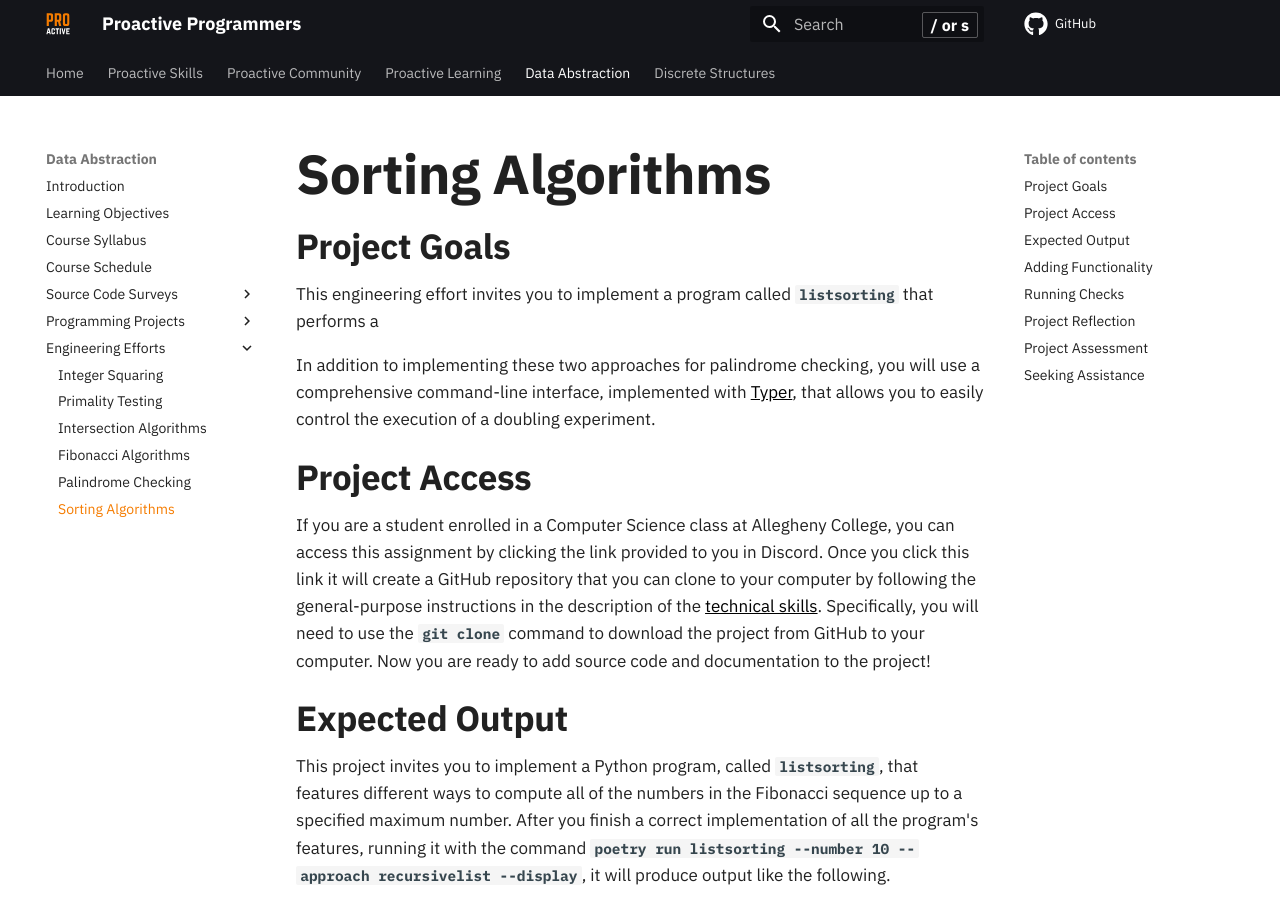
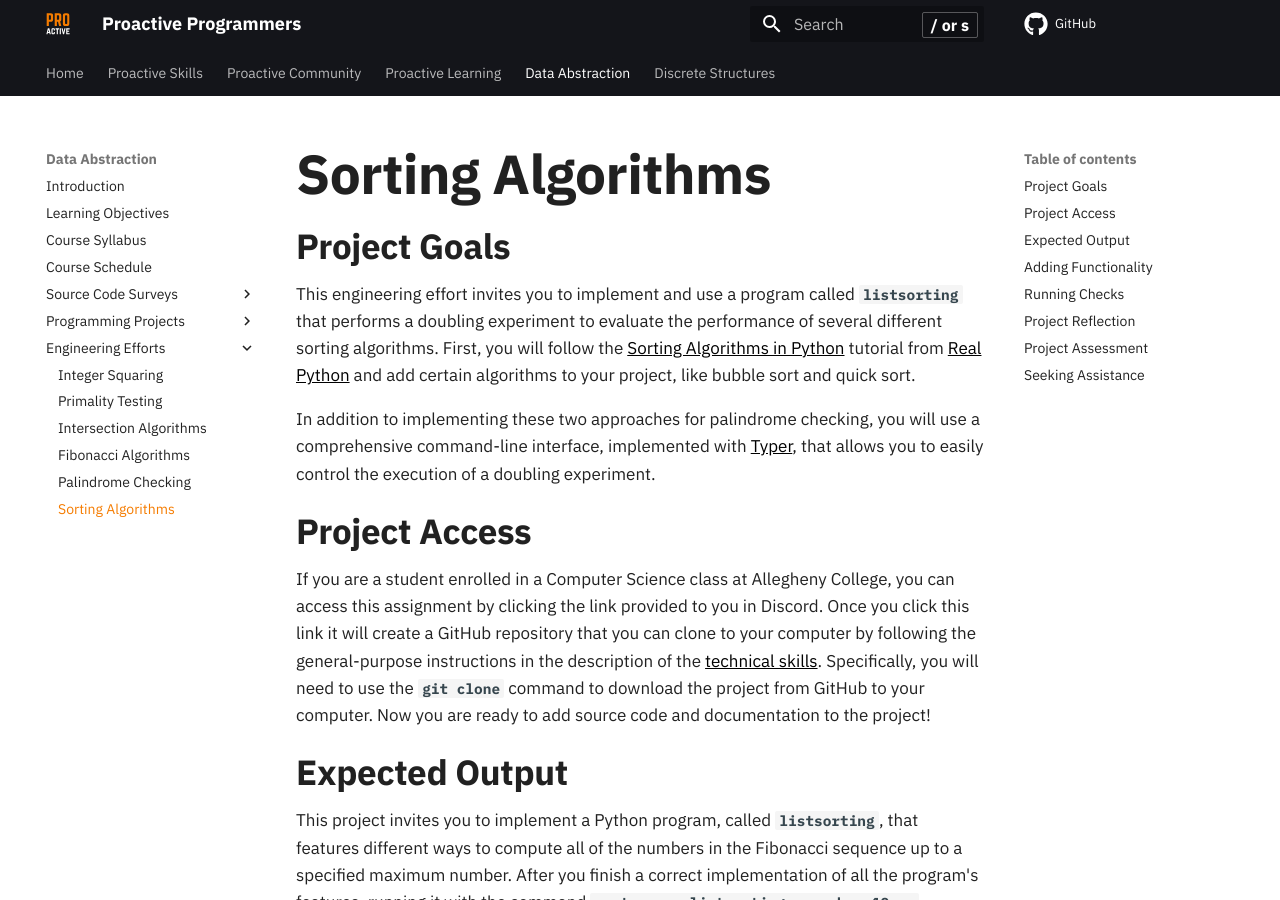
Before and after one commit to ProactiveProgrammers/www.proactiveprogrammers.com, an MkDocs documentation site: the page built from docs/data-abstraction/engineering-efforts/sorting-algorithms.md, in a window 1280 px wide and 900 px high. Built offline with MkDocs 1.6.1 and Material for MkDocs 9.7.7, drawn with Linux system fonts in a browser that asks for light colours; comment, search, counter and statistics services are not loaded.

Commit message:
feat: Revise content in the introduction in the sorting-algorithms.

```diff
--- a/docs/data-abstraction/engineering-efforts/sorting-algorithms.md
+++ b/docs/data-abstraction/engineering-efforts/sorting-algorithms.md
@@ -2,8 +2,12 @@
 
 ## Project Goals
 
-This engineering effort invites you to implement a program called
-`listsorting` that performs a
+This engineering effort invites you to implement and use a program called
+`listsorting` that performs a doubling experiment to evaluate the performance of
+several different sorting algorithms. First, you will follow the [Sorting
+Algorithms in Python](https://realpython.com/sorting-algorithms-python/)
+tutorial from [Real Python](https://realpython.com/) and add certain algorithms
+to your project, like bubble sort and quick sort.
 
 
 In addition to implementing these two approaches for palindrome checking, you
```
